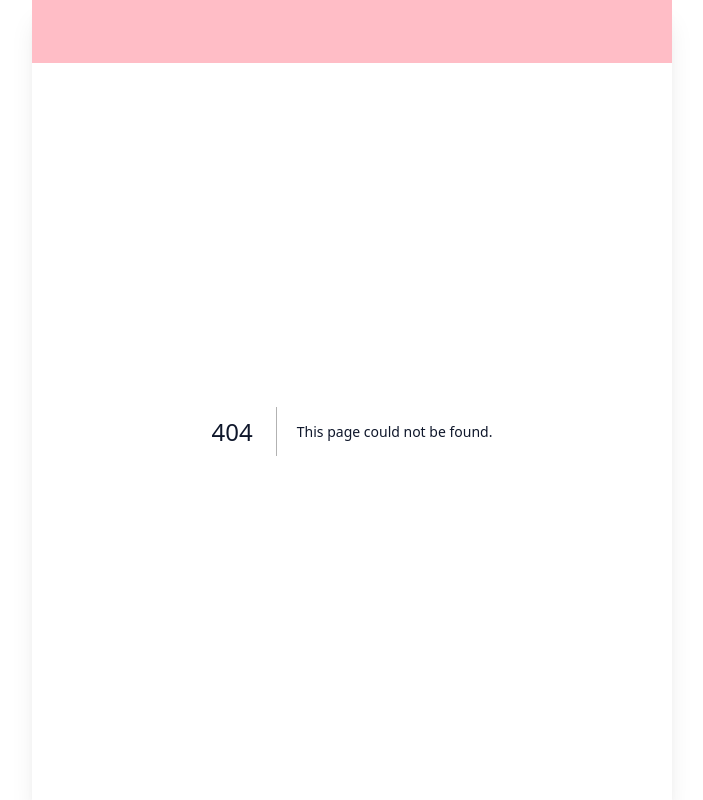
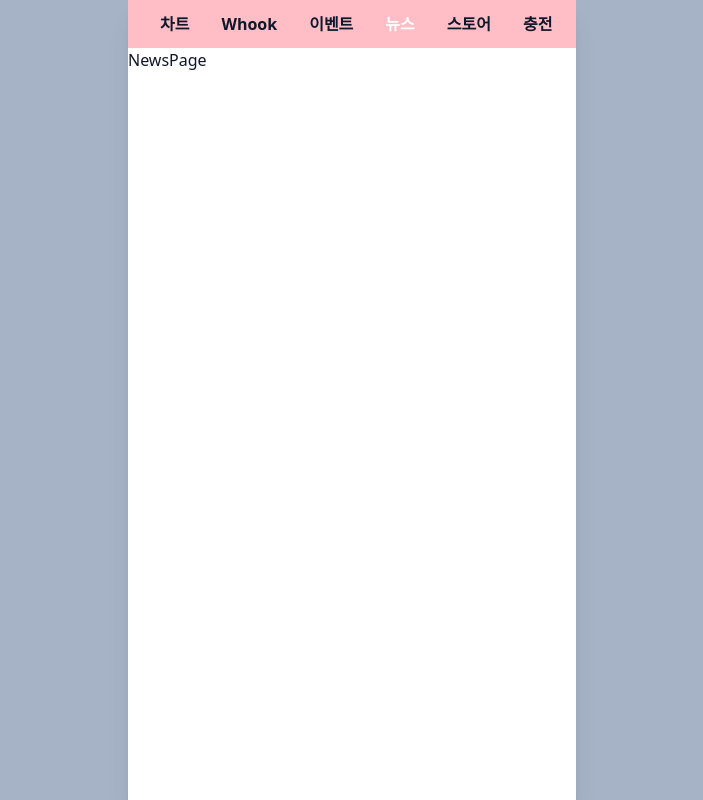
Before and after one commit to snakechickensoup/htct, a Next.js app: page /news in a window 1280 px wide. Before the commit this address had no page. Shown: the whole page, without its empty margins (288-991 px from the left). Built offline with nearby package versions, Linux system fonts and the light colour scheme.

Commit message:
feat: 헤더 구현 및 scroll-area추가

```diff
--- a/package.json
+++ b/package.json
@@ -9,6 +9,7 @@
     "lint": "next lint"
   },
   "dependencies": {
+    "@radix-ui/react-scroll-area": "^1.2.3",
     "class-variance-authority": "^0.7.1",
     "clsx": "^2.1.1",
     "lucide-react": "^0.483.0",
--- /dev/null
+++ b/src/app/charger/page.tsx
@@ -0,0 +1,5 @@
+const ChargerPage = () => {
+  return <div>ChargerPage</div>;
+};
+
+export default ChargerPage;
--- /dev/null
+++ b/src/app/event/page.tsx
@@ -0,0 +1,5 @@
+const EventPage = () => {
+  return <div>EventPage</div>;
+};
+
+export default EventPage;
--- /dev/null
+++ b/src/app/news/page.tsx
@@ -0,0 +1,5 @@
+const NewsPage = () => {
+  return <div>NewsPage</div>;
+};
+
+export default NewsPage;
--- /dev/null
+++ b/src/app/snakechickensoup/page.tsx
@@ -0,0 +1,5 @@
+const MyPage = () => {
+  return <div>MyPage</div>;
+};
+
+export default MyPage;
--- /dev/null
+++ b/src/app/store/page.tsx
@@ -0,0 +1,5 @@
+const StorePage = () => {
+  return <div>StorePage</div>;
+};
+
+export default StorePage;
--- /dev/null
+++ b/src/app/whook/page.tsx
@@ -0,0 +1,5 @@
+const WhookPage = () => {
+  return <div>WhookPage</div>;
+};
+
+export default WhookPage;
--- a/src/components/layout/header.tsx
+++ b/src/components/layout/header.tsx
@@ -1,6 +1,8 @@
-const Header = () => {
+const Header = ({ children }: { children?: React.ReactNode }) => {
   return (
-    <header className='relative flex h-16 w-full items-center justify-center bg-rose-300/70 px-2 py-6' />
+    <header className='relative flex h-12 w-full items-center justify-center bg-rose-300/70 px-2 py-6'>
+      {children}
+    </header>
   );
 };
 
--- a/src/components/layout/layout.tsx
+++ b/src/components/layout/layout.tsx
@@ -1,10 +1,13 @@
 import Header from './header';
+import Nav from './nav';
 
 const Layout = ({ children }: { children: React.ReactNode }) => {
   return (
-    <div className='bg-background text-primary h-dvh w-full max-w-screen-sm shadow-xl'>
+    <div className='bg-background text-primary h-dvh w-full max-w-md shadow-xl'>
       <div className='relative flex h-full flex-col'>
-        <Header />
+        <Header>
+          <Nav />
+        </Header>
         {children}
       </div>
     </div>
--- /dev/null
+++ b/src/components/layout/nav.tsx
@@ -0,0 +1,37 @@
+'use client';
+
+import Link from 'next/link';
+import { usePathname } from 'next/navigation';
+import { ScrollArea, ScrollBar } from '../ui/scroll-area';
+
+const navLinks = [
+  { name: '차트', href: '/' },
+  { name: 'Whook', href: '/whook' },
+  { name: '이벤트', href: '/event' },
+  { name: '뉴스', href: '/news' },
+  { name: '스토어', href: '/store' },
+  { name: '충전소', href: '/charger' },
+  { name: '강미정', href: '/snakechickensoup' }
+];
+
+const Nav = () => {
+  const pathname = usePathname();
+  return (
+    <ScrollArea className='w-full px-4 whitespace-nowrap'>
+      <nav className='space-x-4 overflow-y-hidden'>
+        {navLinks.map((link) => (
+          <Link
+            key={link.href}
+            href={link.href}
+            className={pathname === link.href ? 'p-2 font-bold text-white' : 'p-2 font-bold'}
+          >
+            {link.name}
+          </Link>
+        ))}
+      </nav>
+      <ScrollBar orientation='horizontal' hidden />
+    </ScrollArea>
+  );
+};
+
+export default Nav;
--- /dev/null
+++ b/src/components/ui/scroll-area.tsx
@@ -0,0 +1,56 @@
+'use client';
+
+import * as React from 'react';
+import * as ScrollAreaPrimitive from '@radix-ui/react-scroll-area';
+
+import { cn } from '@/lib/utils';
+
+function ScrollArea({
+  className,
+  children,
+  ...props
+}: React.ComponentProps<typeof ScrollAreaPrimitive.Root>) {
+  return (
+    <ScrollAreaPrimitive.Root
+      data-slot='scroll-area'
+      className={cn('relative', className)}
+      {...props}
+    >
+      <ScrollAreaPrimitive.Viewport
+        data-slot='scroll-area-viewport'
+        className='ring-ring/10 dark:ring-ring/20 dark:outline-ring/40 outline-ring/50 size-full rounded-[inherit] transition-[color,box-shadow] focus-visible:ring-4 focus-visible:outline-1'
+      >
+        {children}
+      </ScrollAreaPrimitive.Viewport>
+      <ScrollBar />
+      <ScrollAreaPrimitive.Corner />
+    </ScrollAreaPrimitive.Root>
+  );
+}
+
+function ScrollBar({
+  className,
+  orientation = 'vertical',
+  ...props
+}: React.ComponentProps<typeof ScrollAreaPrimitive.ScrollAreaScrollbar>) {
+  return (
+    <ScrollAreaPrimitive.ScrollAreaScrollbar
+      data-slot='scroll-area-scrollbar'
+      orientation={orientation}
+      className={cn(
+        'flex touch-none p-px transition-colors select-none',
+        orientation === 'vertical' && 'h-full w-2.5 border-l border-l-transparent',
+        orientation === 'horizontal' && 'h-2.5 flex-col border-t border-t-transparent',
+        className
+      )}
+      {...props}
+    >
+      <ScrollAreaPrimitive.ScrollAreaThumb
+        data-slot='scroll-area-thumb'
+        className='bg-border relative flex-1 rounded-full'
+      />
+    </ScrollAreaPrimitive.ScrollAreaScrollbar>
+  );
+}
+
+export { ScrollArea, ScrollBar };
```
Also changed, not shown: 1 other file (tests, documents, lock files or other folders).
